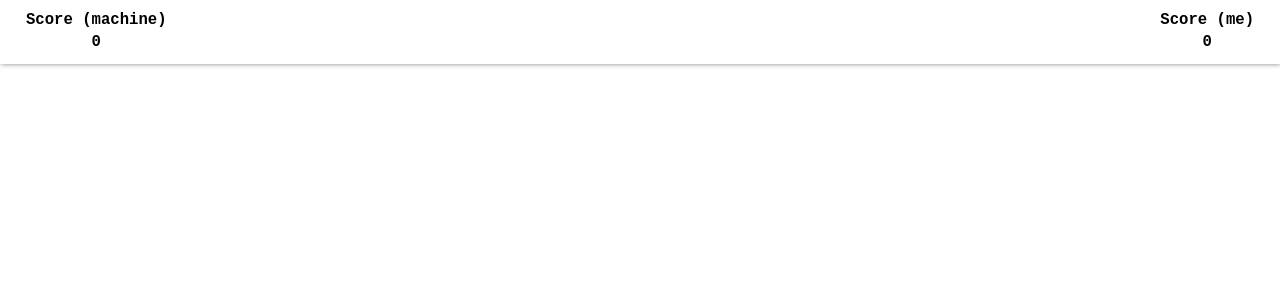
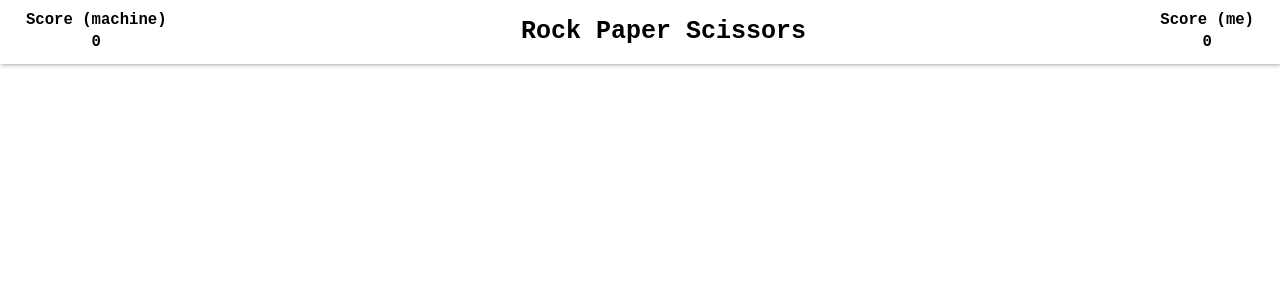
Before and after one commit to cauealb/rock-paper-scissors, a React (Vite) app: page / in a window 1280 px wide. Shown: the top 300 px of the page. Built offline with nearby package versions, Linux system fonts and the light colour scheme.

Commit message:
chore: Trocando o seletor da logo + Finalizando componente

```diff
--- a/src/Components/Header/Header.jsx
+++ b/src/Components/Header/Header.jsx
@@ -1,6 +1,5 @@
 import { useState } from "react";
 import { StyledHeader, StyledDivPoints } from "./Header.s";
-
 
 export function Header() {
 
@@ -14,6 +13,7 @@ export function Header() {
                     <h1>Score (machine)</h1>
                     <h2>{scoreMachine}</h2>
                 </StyledDivPoints>
+                <h1>Rock Paper Scissors</h1>
                 <StyledDivPoints>
                     <h1>Score (me)</h1>
                     <h2>{scoreMe}</h2>
--- a/src/Components/Header/Header.s.js
+++ b/src/Components/Header/Header.s.js
@@ -3,7 +3,9 @@ import styled from "styled-components";
 export const StyledHeader = styled.header`
     display: flex;
     justify-content: space-between;
+    align-items: center;
     padding: 1rem;
+    font-family: 'Courier New', Courier, monospace;
     box-shadow: 1px 0 5px gray;
     font-size: 4rem;
 `;
@@ -12,7 +14,6 @@ export const StyledDivPoints = styled.div`
     display: flex;
     flex-direction: column;
     align-items: center;
-    font-family: monospace;
     margin: 0 1.6rem;
     line-height: 1.4;
 `;
```
